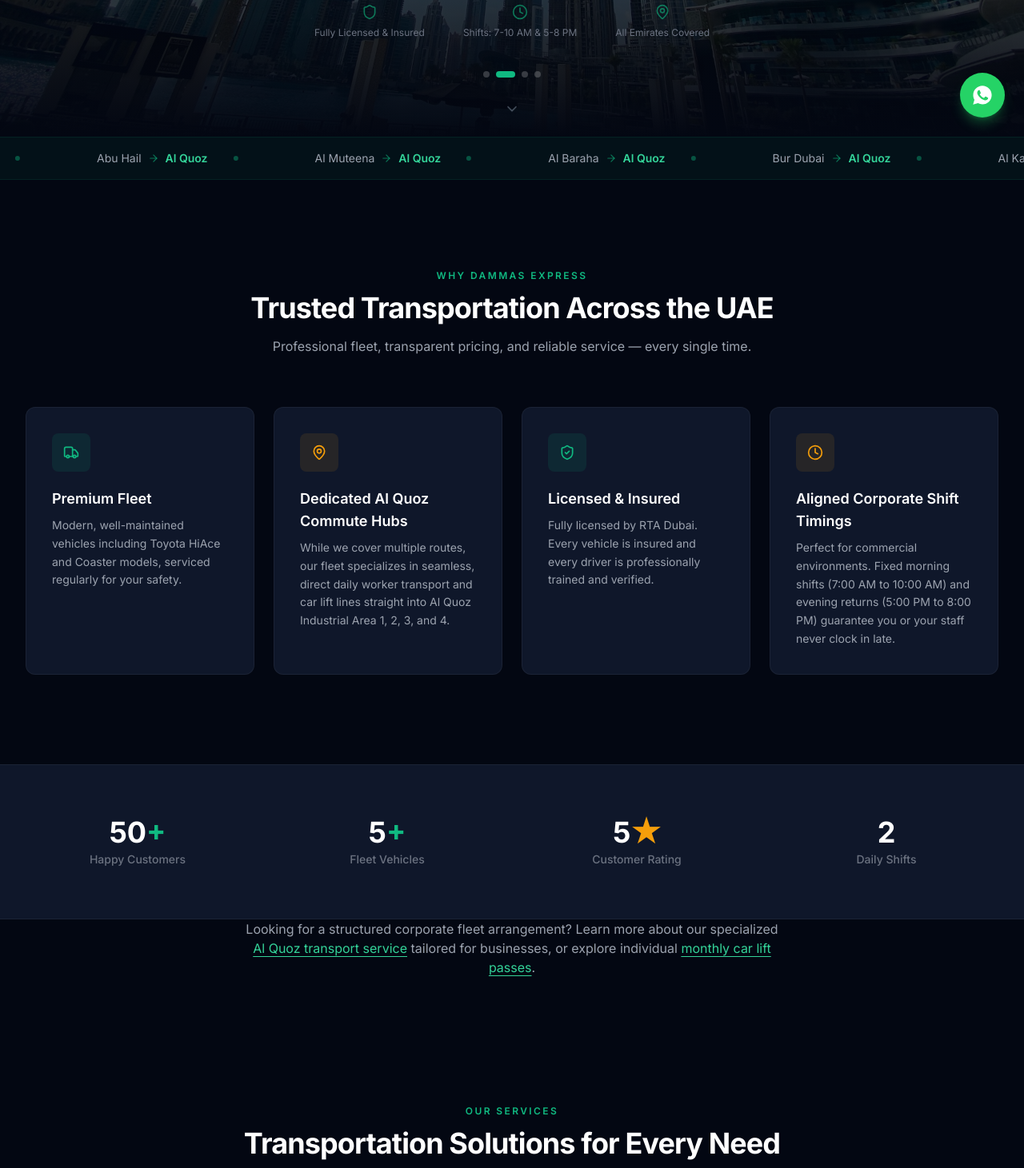
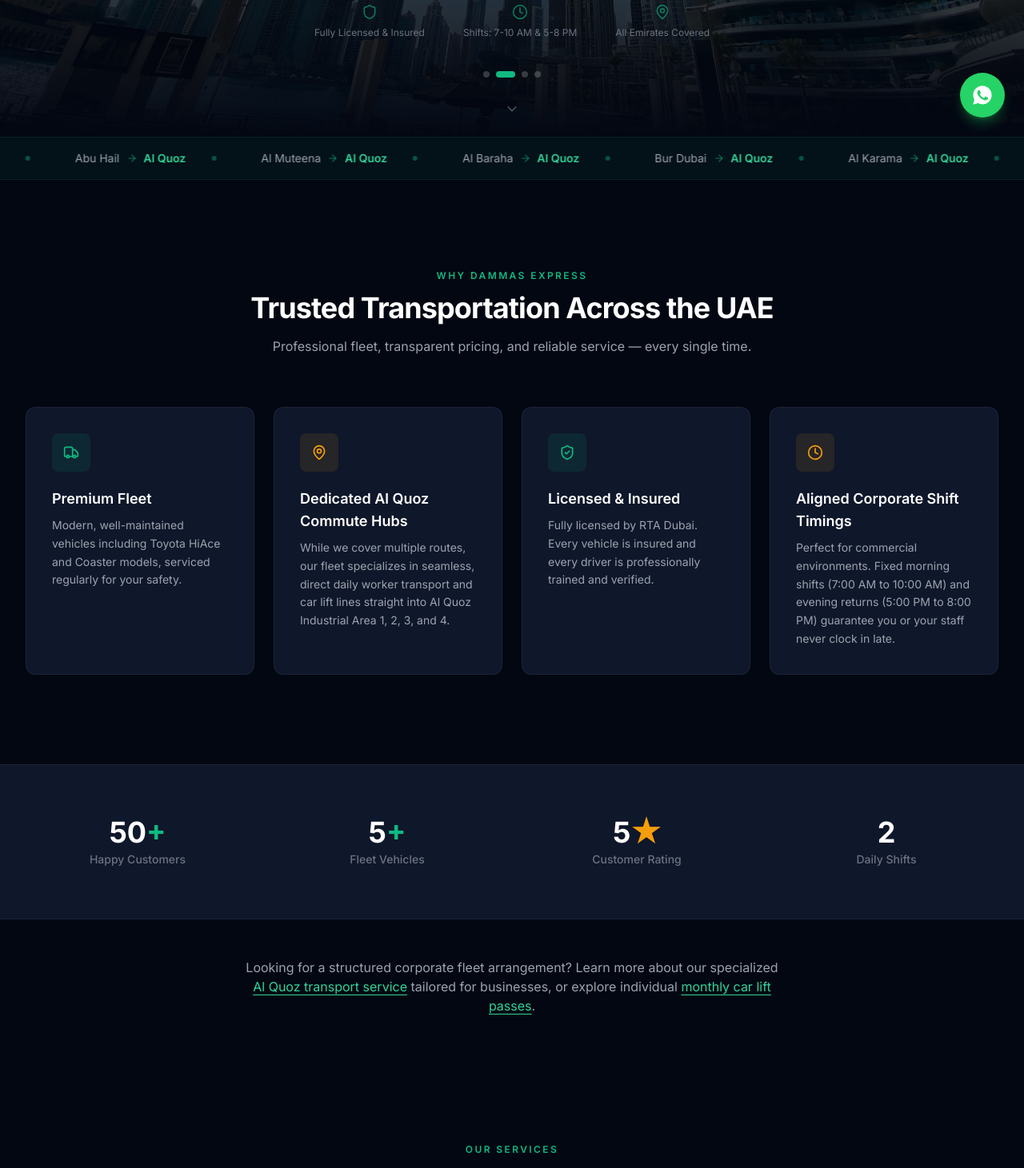
Before and after one commit to zauqmaan/dammas-express, a Next.js app: page / in a window 1280 px wide. Shown: the part 629-2090 px from the top of the page at 80% size. Built offline with nearby package versions, Linux system fonts and the light colour scheme; no server answers; the database is empty.

Commit message:
marquee design added.

```diff
--- a/src/app/(marketing)/page.tsx
+++ b/src/app/(marketing)/page.tsx
@@ -23,7 +23,7 @@
       <RouteMarquee />
       <WhyChooseUs />
       <StatsBar />
-      <div className="text-center max-w-2xl mx-auto mb-12">
+      <div className="text-center max-w-2xl mx-auto my-12">
         <p className="text-gray-400 text-base">
           Looking for a structured corporate fleet arrangement? Learn more about our specialized{' '}
           <Link href="/services" className="text-emerald-400 hover:text-emerald-300 underline underline-offset-4 transition-colors">
--- a/src/app/globals.css
+++ b/src/app/globals.css
@@ -90,11 +90,16 @@
 .ProseMirror ol { list-style: decimal; }
 .ProseMirror strong { color: white; }
 
-/* Route Marquee Animation */
+/* Route Marquee Animation
+   The track holds two identical copies of the route list and is sized with w-max,
+   so -50% is exactly one copy: the seam is invisible and the loop never resets
+   visibly. Duration therefore covers one full copy — roughly 2400px of routes —
+   so adding routes makes it faster unless this value grows to match. */
 @keyframes marquee {
   0% { transform: translateX(0); }
   100% { transform: translateX(-50%); }
 }
 .animate-marquee {
-  animation: marquee 10s linear infinite;
+  animation: marquee 40s linear infinite;
+  will-change: transform;
 }
--- a/src/components/sections/RouteMarquee.tsx
+++ b/src/components/sections/RouteMarquee.tsx
@@ -15,19 +15,23 @@
 export default function RouteMarquee() {
   return (
     <div className="w-full overflow-hidden bg-emerald-500/5 border-y border-emerald-500/10 py-4">
-      <div className="flex whitespace-nowrap animate-marquee">
+      {/* w-max sizes the track to its content so the -50% keyframe lands exactly
+          one copy along — without it the track is only as wide as the viewport
+          and the loop snaps mid-list. */}
+      <div className="flex w-max whitespace-nowrap animate-marquee">
         {/* First set */}
         {routes.map((route, i) => (
-          <span key={`a-${i}`} className="flex items-center mx-8">
+          <span key={`a-${i}`} className="flex items-center mx-3 flex-shrink-0">
             <span className="text-gray-400 text-sm">{route}</span>
             <ArrowRight className="mx-2 text-emerald-500/60" size={14} />
             <span className="text-emerald-400 text-sm font-semibold">Al Quoz</span>
             <span className="w-1.5 h-1.5 rounded-full bg-emerald-500/40 mx-8 flex-shrink-0"></span>
           </span>
         ))}
-        {/* Duplicate set for seamless loop */}
+        {/* Duplicate set for seamless loop — hidden from screen readers so the
+            routes aren't announced twice. */}
         {routes.map((route, i) => (
-          <span key={`b-${i}`} className="flex items-center mx-8">
+          <span key={`b-${i}`} aria-hidden="true" className="flex items-center mx-3 flex-shrink-0">
             <span className="text-gray-400 text-sm">{route}</span>
             <ArrowRight className="mx-2 text-emerald-500/60" size={14} />
             <span className="text-emerald-400 text-sm font-semibold">Al Quoz</span>
```
